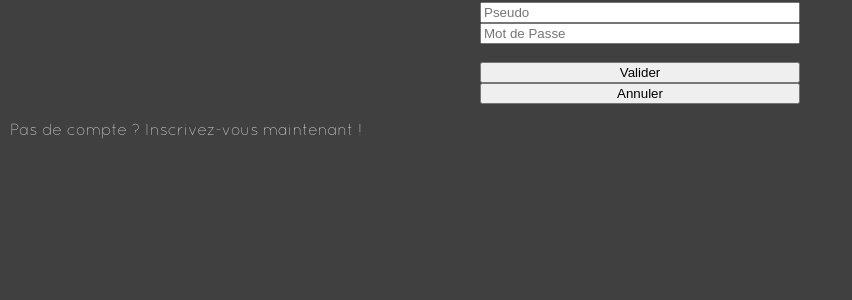
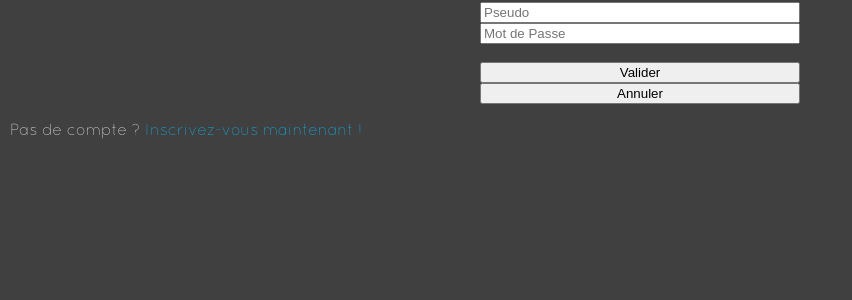
Before and after one commit to Zelkins10/projet-web-Le-Reseau, a PHP site: page /formConnexion.php in a window 1280 px wide. Shown: the part 118-418 px from the top of the page, without its empty margins (0-852 px from the left). Run offline with PHP 8.4, Linux system fonts and the light colour scheme.

Commit message:
derniers petits trucs

```diff
--- a/formConnexion.php
+++ b/formConnexion.php
@@ -25,13 +25,13 @@
 			<?php
 				switch($erreur){
 					case "existePas":
-						echo "Votre pseudo et/ou votre email ne sont pas enregistré, pour s'inscrire cliquez <a href='formInscription.php' class='blanc'>ici</a>";
+						echo "Votre pseudo et/ou votre email ne sont pas enregistré, pour s'inscrire cliquez <a href='formInscription.php' class='bleu'>ici</a>";
 						break;
 					case "dejaCo":
 						echo "Vous êtes déjà connecté en tant que ".$_SESSION['pseudo']." !";
 						break;
 				}
-                echo "<p>Pas de compte ? <a href='formInscription.php' class='blanc'>Inscrivez-vous maintenant !</a></p>";
+                echo "<p>Pas de compte ? <a href='formInscription.php' class='bleu'>Inscrivez-vous maintenant !</a></p>";
 			}?>
 		</p>
 	</body>
--- a/messagePrive.php
+++ b/messagePrive.php
@@ -14,6 +14,7 @@
 ?>
     <body>
         <a href="index.php"><h1>Le Réseau</h1></a>
+        <div class="bottom">
         <?php
             $reponse = $bdd->query('SELECT pseudo, photoProfil, image, texte, date, id_IMAC_Utilisateur FROM IMAC_MessagePrive mp JOIN IMAC_Utilisateur u ON mp.id_IMAC_Utilisateur=u.id WHERE (id_IMAC_Utilisateur="'.$id_utilisateur.'" and id_IMAC_Utilisateur_Recevoir="'.$id_destinataire.'") or (id_IMAC_Utilisateur="'.$id_destinataire.'" and id_IMAC_Utilisateur_Recevoir="'.$id_utilisateur.'") ORDER BY mp.id DESC');
             while ($donnees = $reponse->fetch()) {
@@ -38,5 +39,6 @@
                     <input type="reset" value="Annuler"/>
             </form>
         </div>
+        </div>
     </body>
 </html>
--- a/messagesPrives.php
+++ b/messagesPrives.php
@@ -21,10 +21,11 @@
             echo "<div class='listeMessages'>";
             while ($donnees = $reponse->fetch()) {
                 echo "<div class='destinataires'>";
+                echo "<a href='messagePrive.php?id=".$donnees['id_IMAC_Utilisateur_Recevoir']."' class='blanc'>";
 				if(file_exists($donnees['photoProfil'])){
 					echo "<img class='photo' src='".$donnees['photoProfil']."'>";
 				}
-                echo "<a href='messagePrive.php?id=".$donnees['id_IMAC_Utilisateur_Recevoir']."' class='blanc'>".$donnees['pseudo']."</a>";
+                echo $donnees['pseudo']."</a>";
                 echo "</div>";
             }
             echo "</div>";
@@ -57,11 +58,12 @@
                 $reponse2 = $bdd->query('SELECT COUNT(*) as nb FROM IMAC_MessagePrive WHERE id_IMAC_Utilisateur="'.$id_utilisateur.'" and id_IMAC_Utilisateur_Recevoir="'.$donnees['id_IMAC_Utilisateur'].'"');
                 $donnees2 = $reponse2->fetch();
                 $reponse2->closeCursor();
+                echo "<a href='messagePrive.php?id=".$donnees['id_IMAC_Utilisateur']."' class='blanc'>";
                 if($donnees2['nb']==0){
                     if(file_exists($donnees['photoProfil'])){
                         echo "<img class='photo' src='".$donnees['photoProfil']."'>";
                     }
-                    echo "<a href='messagePrive.php?id=".$donnees['id_IMAC_Utilisateur']."' class='blanc'>".$donnees['pseudo']."</a>";
+                    echo $donnees['pseudo']."</a>";
                 }
             }
             $reponse->closeCursor();
--- a/style.css
+++ b/style.css
@@ -54,6 +54,10 @@ a{
 
 .blanc{
 	color: #F2F2F2 !important;
+}
+
+.bleu{
+	color: #00BFFF !important;
 }
 
 #fixe{
@@ -206,6 +210,10 @@ input[type=textarea]{
 	text-align: right;
 }
 
+.bottom{
+	margin-bottom: 200px;
+}
+
 /* ============================ PROFIL ============================*/
 
 .profil{
```
